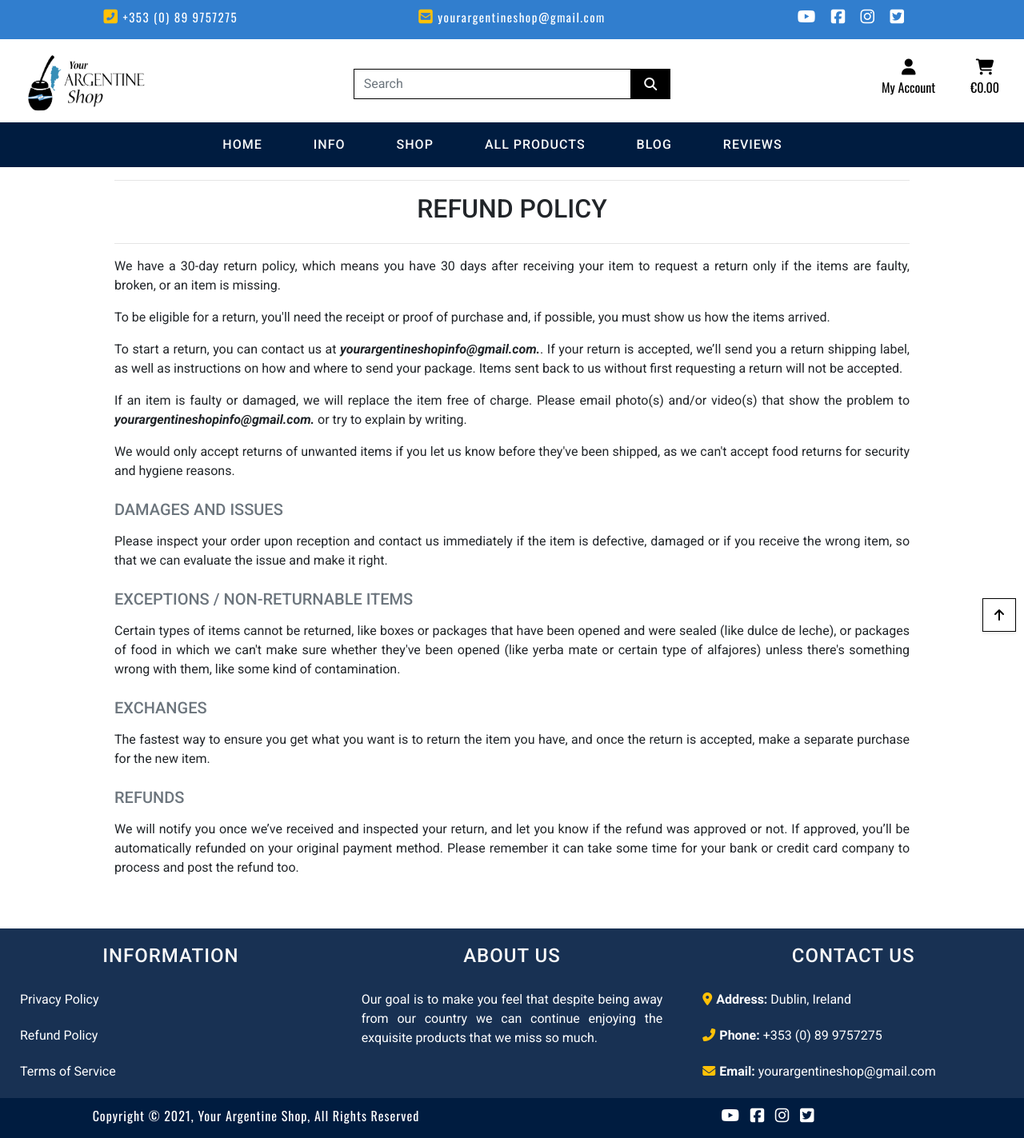
After one commit to cotebarrientos/4th-milestone-project-your-argentine-shop, a Django app: page /info/refund_policy/ in a window 1280 px wide. The commit adds this page. Shown: the whole page at 80% size. Run offline with Django 3.2, Linux system fonts and the light colour scheme; some libraries are stand-ins or nearby versions.

Commit message:
Add refund policy template
I added the refund policy in order to inform users on how to act in
case they have to return a product and claim their money back.

```diff
--- /dev/null
+++ b/info/templates/info/refund_policy.html
@@ -0,0 +1,57 @@
+{% extends "base.html" %}
+{% load static %}
+
+{% block content %}
+
+<section class="container mb-5">
+    <div class="row">
+        <div class="col">
+            <hr>
+            <h2 class="text-center text-uppercase mb-4">Refund Policy</h2>
+            <hr>
+            <p class="text-justify">
+                We have a 30-day return policy, which means you have 30 days after receiving your item to request a return only if the items are faulty,
+                broken, or an item is missing.
+            </p>
+            <p class="text-justify">
+                To be eligible for a return, you'll need the receipt or proof of purchase and, if possible, you must show us how the items arrived.
+            </p>
+            <p class="text-justify">
+                To start a return, you can contact us at <strong><em>yourargentineshopinfo@gmail.com.</em></strong>. If your return is accepted, we’ll send you
+                a return shipping label, as well as instructions on how and where to send your package. Items sent back to us without first requesting a return
+                will not be accepted.
+            </p>
+            <p class="text-justify">
+                If an item is faulty or damaged, we will replace the item free of charge. Please email photo(s) and/or video(s) that show the problem to
+                <strong><em>yourargentineshopinfo@gmail.com.</em></strong> or try to explain by writing.
+            </p>
+            <p class="text-justify">
+                We would only accept returns of unwanted items if you let us know before they've been shipped, as we can't accept food returns for security
+                and hygiene reasons.
+            </p>
+            <!-- Refund Policy -->
+            <h5 class="text-muted text-uppercase pt-2 pb-2">Damages and issues</h5>
+            <p class="text-justify">
+                Please inspect your order upon reception and contact us immediately if the item is defective, damaged or if you receive the wrong item,
+                so that we can evaluate the issue and make it right.
+            </p>
+            <h5 class="text-muted text-uppercase pt-2 pb-2">Exceptions / non-returnable items</h5>
+            <p class="text-justify">
+                Certain types of items cannot be returned, like boxes or packages that have been opened and were sealed (like dulce de leche), or packages of food
+                in which we can't make sure whether they've been opened (like yerba mate or certain type of alfajores) unless there's something wrong with them,
+                like some kind of contamination.
+            </p>
+            <h5 class="text-muted text-uppercase pt-2 pb-2">Exchanges</h5>
+            <p class="text-justify">
+                The fastest way to ensure you get what you want is to return the item you have, and once the return is accepted, make a separate purchase for the new item.
+            </p>
+            <h5 class="text-muted text-uppercase pt-2 pb-2">Refunds</h5>
+            <p class="text-justify">
+                We will notify you once we’ve received and inspected your return, and let you know if the refund was approved or not. If approved, you’ll be automatically
+                refunded on your original payment method. Please remember it can take some time for your bank or credit card company to process and post the refund too.
+            </p>
+        </div>
+    </div>
+</section>
+
+{% endblock %}
--- a/info/urls.py
+++ b/info/urls.py
@@ -4,4 +4,5 @@ from . import views
 urlpatterns = [
     path('terms_of_service/', views.terms_of_service, name='terms_of_service'),
     path('privacy_policy/', views.privacy_policy, name='privacy_policy'),
+    path('refund_policy/', views.refund_policy, name='refund_policy'),
 ]
--- a/info/views.py
+++ b/info/views.py
@@ -10,3 +10,9 @@ def privacy_policy (request):
     """ A view to return the privacy policy of the website"""
 
     return render(request,'info/privacy_policy.html')
+
+
+def refund_policy (request):
+    """ A view to return the refund policy of the website"""
+
+    return render(request,'info/refund_policy.html')
--- a/templates/base.html
+++ b/templates/base.html
@@ -181,7 +181,7 @@
           <div class="col-12 col-lg-4 py-1 py-lg-0">
             <h4>Information</h4>
             <a target="_blank" href="{% url 'privacy_policy' %}"><p>Privacy Policy</p></a>
-            <a target="_blank" href="#"><p>Refund Policy</p></a>
+            <a target="_blank" href="{% url 'refund_policy' %}"><p>Refund Policy</p></a>
             <a target="_blank" href="{% url 'terms_of_service' %}"><p>Terms of Service</p></a>
           </div>
           <div class="col-12 col-lg-4 py-1 py-lg-0">
--- a/templates/includes/mobile-footer.html
+++ b/templates/includes/mobile-footer.html
@@ -17,7 +17,7 @@
         <div id="collapseOne" class="collapse" aria-labelledby="h-info" data-parent="#accordion-info">
             <div class="card-body">
                 <a target="_blank" href="{% url 'privacy_policy' %}"><p>Privacy Policy</p></a>
-                <a target="_blank" href="#"><p>Refund Policy</p></a>
+                <a target="_blank" href="{% url 'refund_policy' %}"><p>Refund Policy</p></a>
                 <a target="_blank" href="{% url 'terms_of_service' %}"><p>Terms of Service</p></a>
             </div>
         </div>
```
